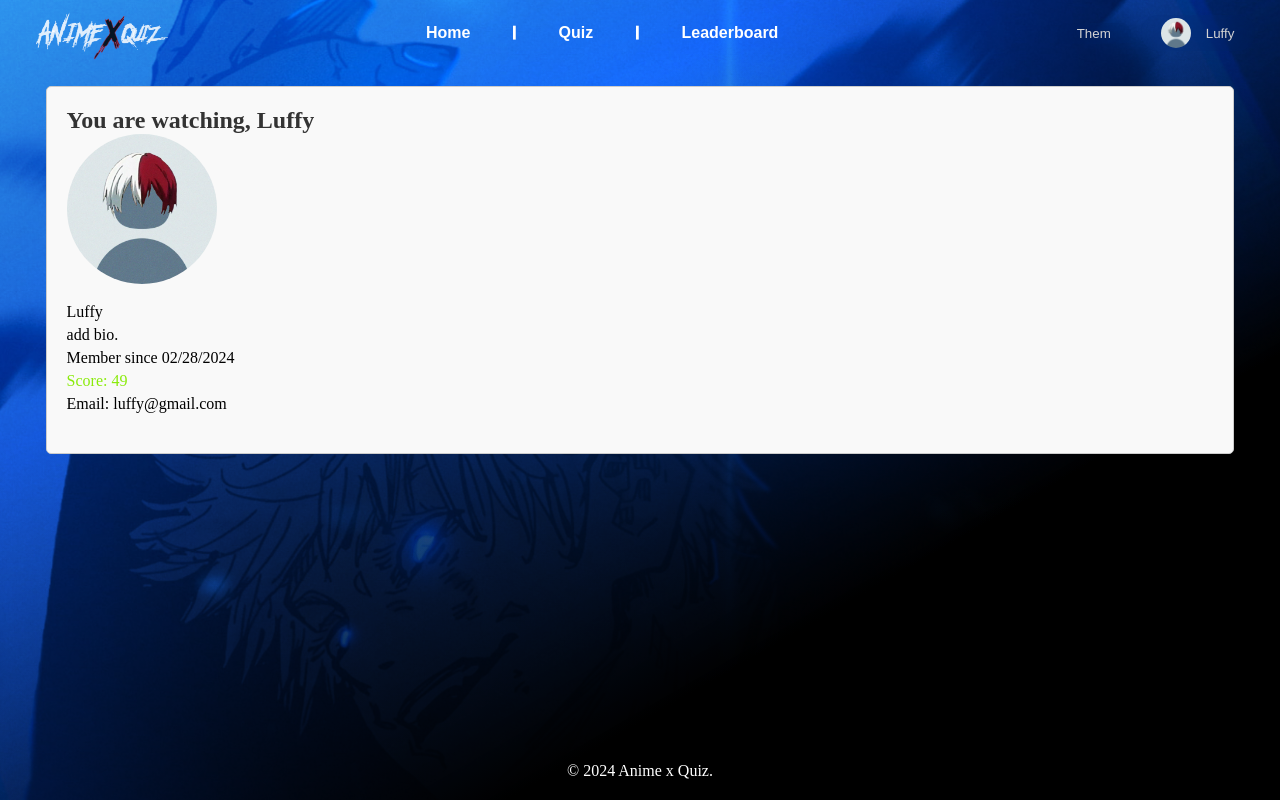
After one commit to Loubna-ALFIDI/project_mvp, a Flask app: page /user/1 in a window 1280 px wide. The commit adds this page. Run offline with Flask 3, Linux system fonts and the light colour scheme; a user stored in the database is signed in; data comes from the database, SQL or seed files in the repository; parts of the project's set-up code (start-up, migrations or seed data) failed here and were passed over.

Commit message:
ultimate pfp fixes

```diff
--- a/project_mvp/Aquiz/routes.py
+++ b/project_mvp/Aquiz/routes.py
@@ -80,7 +80,10 @@ def get_username(user_id):
 @app.route('/main')
 def about():
     if current_user.is_authenticated:
-        image_file = url_for('static', filename='images/' + current_user.profile.avatar)
+        if 'static/' not in current_user.profile.avatar:
+            image_file = url_for('static', filename='images/' + current_user.profile.avatar)
+        else:
+            image_file = '/' + current_user.profile.avatar
         total_score = get_total_score()
         return render_template('main.html', title='Home', total_score=total_score, image_file=image_file)
     return render_template('main.html', title='Home')
@@ -95,7 +98,10 @@ def about():
 
 @app.route('/Quiz')
 def quiz_page():
-    image_file = url_for('static', filename='images/' + current_user.profile.avatar)
+    if 'static/' not in current_user.profile.avatar:
+        image_file = url_for('static', filename='images/' + current_user.profile.avatar)
+    else:
+        image_file = '/' + current_user.profile.avatar
     total_score = get_total_score()
     return render_template('quiz.html', title='Quiz', total_score=total_score, image_file=image_file)
 
@@ -204,7 +210,10 @@ def account():
 @app.route('/quiz')
 @login_required
 def quiz():
-    image_file = get_profile_picture(current_user.id)
+    if 'static/' not in current_user.profile.avatar:
+        image_file = url_for('static', filename='images/' + current_user.profile.avatar)
+    else:
+        image_file = '/' + current_user.profile.avatar
     total_score = get_total_score()
     quizzes = Quiz.query.all()
     leaderboard_data = get_leaderboard_data()
@@ -213,7 +222,10 @@ def quiz():
 
 @app.route('/quiz/<int:quiz_id>', methods=['GET', 'POST'])
 def quiz_questions(quiz_id):
-    image_file = get_profile_picture(current_user.id)
+    if 'static/' not in current_user.profile.avatar:
+        image_file = url_for('static', filename='images/' + current_user.profile.avatar)
+    else:
+        image_file = '/' + current_user.profile.avatar
     total_score = get_total_score()
     quiz = Quiz.query.get_or_404(quiz_id)
     questions = quiz.questions
@@ -250,7 +262,10 @@ def quiz_questions(quiz_id):
 @app.route('/quiz/results')
 @login_required
 def quiz_results():
-    image_file = get_profile_picture(current_user.id)
+    if 'static/' not in current_user.profile.avatar:
+        image_file = url_for('static', filename='images/' + current_user.profile.avatar)
+    else:
+        image_file = '/' + current_user.profile.avatar
     total_score = get_total_score()
     # Retrieve the latest score for the current user
     latest_score = Score.query.filter_by(user_id=current_user.id).order_by(desc(Score.id)).first()
@@ -267,7 +282,26 @@ def quiz_results():
 @app.route('/leaderboard')
 def leaderboard():
     # Your view logic here
-    image_file = url_for('static', filename='images/' + current_user.profile.avatar)
+    if 'static/' not in current_user.profile.avatar:
+        image_file = url_for('static', filename='images/' + current_user.profile.avatar)
+    else:
+        image_file = '/' + current_user.profile.avatar
     total_score = get_total_score()
     leaderboard_data = get_leaderboard_data()
     return render_template('quizleaderboard.html', title='Quiz', leaderboard_data=leaderboard_data, get_username=get_username, get_profile_picture=get_profile_picture, total_score=total_score, image_file=image_file)
+
+
+@app.route('/user/<int:user_id>')
+def user_profile(user_id):
+    if 'static/' not in current_user.profile.avatar:
+        image_file = url_for('static', filename='images/' + current_user.profile.avatar)
+    else:
+        image_file = '/' + current_user.profile.avatar
+    user = User.query.get_or_404(user_id)
+    if 'static/' not in user.profile.avatar:
+        user_image = url_for('static', filename='images/' + user.profile.avatar)
+    else:
+        user_image = '/' + user.profile.avatar
+    print(user_image)
+    total_score = get_total_score()  # Or any other way to calculate total score for this user
+    return render_template('user_profile.html', title='User Profile', user=user, user_image=user_image, total_score=total_score, image_file=image_file)
--- a/project_mvp/Aquiz/static/styles/postsstyel.css
+++ b/project_mvp/Aquiz/static/styles/postsstyel.css
@@ -285,7 +285,7 @@ section {
 .content{
     margin-top: 10%;
     margin-left: 5%;
-    color: #C0BCB5;
+    color: #fdfdfd;
     max-width: 920px;
     cursor: default;
 }
--- a/project_mvp/Aquiz/templates/account.html
+++ b/project_mvp/Aquiz/templates/account.html
@@ -6,6 +6,7 @@
         <img src="{{ image_file }}" alt="Profile Picture">
         <p>{{ current_user.username }}</p>
         <p>{{ current_user.profile.bio }}</p>
+        <p>Member since {{ current_user.created_at.strftime('%m/%d/%Y') }}</p>
         <p style="color: rgb(138, 235, 11);">Score: {{ total_score }}</p>
         <p>Email: {{ current_user.email }}</p>
         <!-- Add more profile details as needed -->
--- a/project_mvp/Aquiz/templates/quizleaderboard.html
+++ b/project_mvp/Aquiz/templates/quizleaderboard.html
@@ -30,7 +30,7 @@
             <tr>
               <td>{{ rank.value }}</td>
               {% set rank.value = rank.value + 1 %}
-              <td>{{ username }}</td>
+              <td><a href="{{ url_for('user_profile', user_id=user_id) }}">{{ username }}</a></td>
               <td>{{ score }}</td>
             </tr>
             {% endif %}
--- /dev/null
+++ b/project_mvp/Aquiz/templates/user_profile.html
@@ -0,0 +1,15 @@
+{% extends "layout.html" %}
+{% block content %}
+<div class="profile-page">
+    <h2>You are watching, {{ user.username }}</h2>
+    <div class="profile-details">
+        <img src="{{ user_image }}" alt="Profile Picture">
+        <p>{{ user.username }}</p>
+        <p>{{ user.profile.bio }}</p>
+        <p>Member since {{ user.created_at.strftime('%m/%d/%Y') }}</p>
+        <p style="color: rgb(138, 235, 11);">Score: {{ total_score }}</p>
+        <p>Email: {{ user.email }}</p>
+        <!-- Add more profile details as needed -->
+    </div>
+</div>
+{% endblock %}
```
